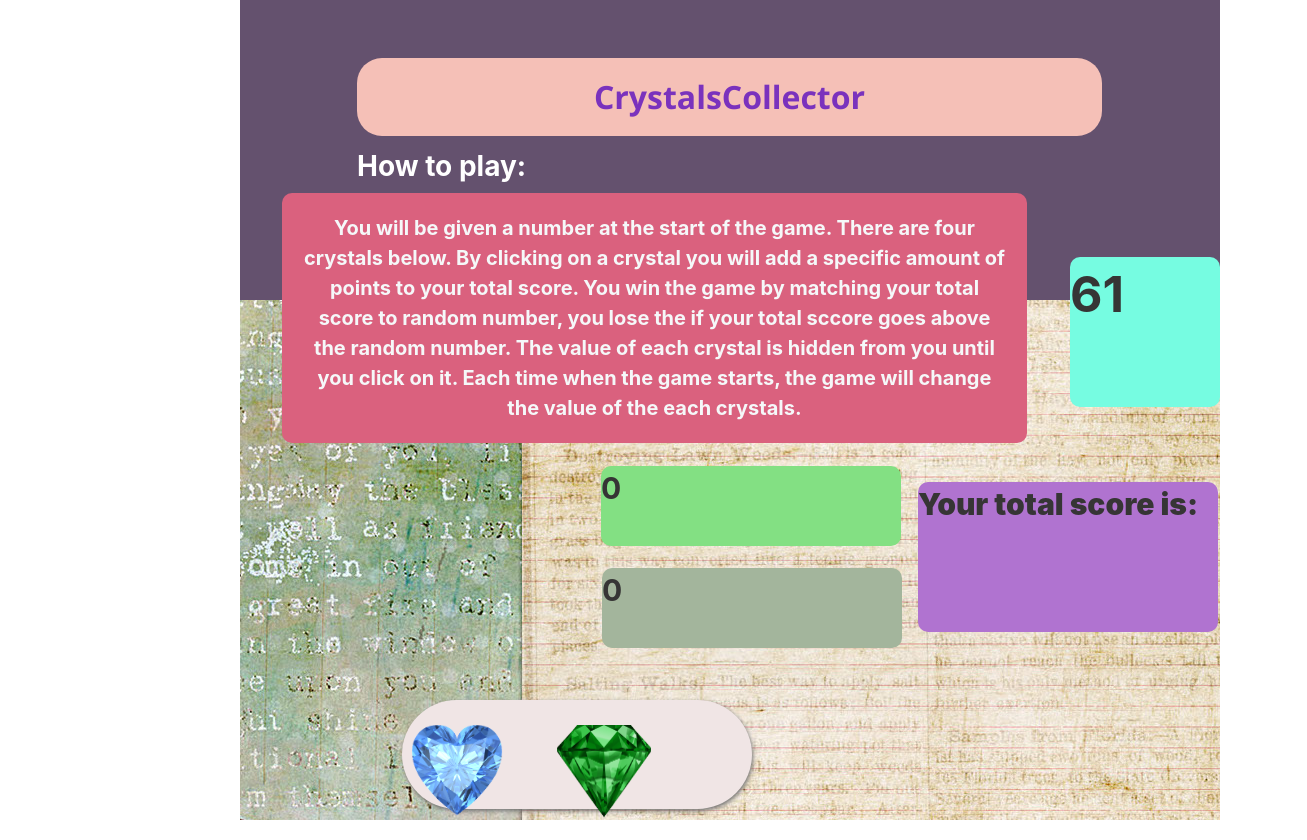
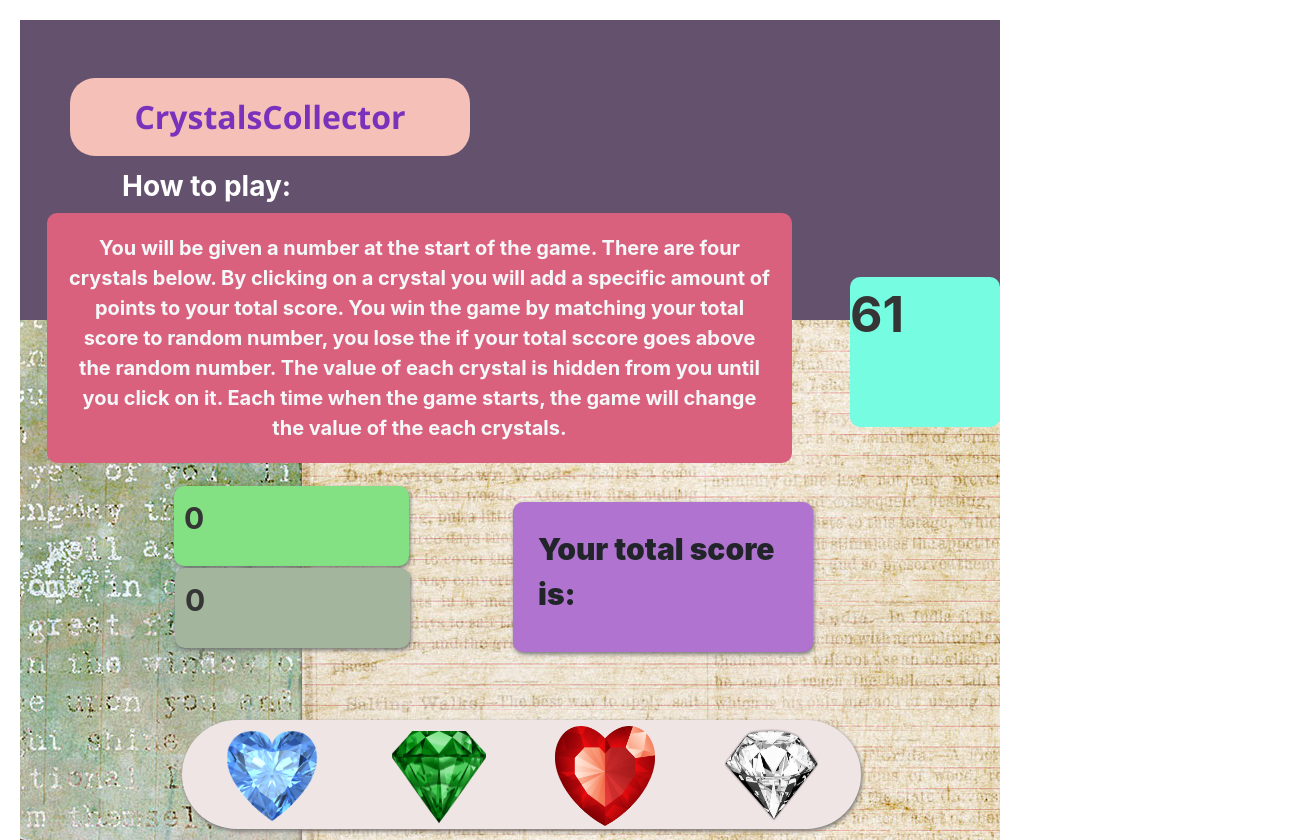
Before and after one commit to ebacerra/unit-4-game, a plain HTML site: page index.html in a window 1280 px wide. Shown: the top 840 px of the page, 1307 px wide, since content can reach past the window. Drawn offline with nearby package versions, Linux system fonts and the light colour scheme.

Commit message:
another update

```diff
--- a/assets/css/style.css
+++ b/assets/css/style.css
@@ -1,13 +1,14 @@
 body {
   width: 980px;
-  /* background-image: url("../images/brick-wall.jpeg");
-    background-repeat: no-repeat; */
+  align-self: auto;
+  margin: 20px;
 }
 .content {
-  max-width: 500px;
-  margin: auto;
+    align-self: auto;
+    width: 980px;
+    height: 822px;
 }
-.container {
+.head-container {
   width: 980px;
   height: 300px;
   background-color: #64516e;
@@ -20,10 +21,9 @@ body {
   background-image: url("../images/Patterns.jpg");
 }
 .titleBox {
-  border-radius: 40px;
-  position: relative;
-  left: 102px;
-  top: 58px;
+    position: relative;
+    left: 50px;
+    top: 58px;
 }
 h3 {
   position: relative;
@@ -40,7 +40,7 @@ h3 {
 
 h2 {
   align-content: center;
-  width: 745px;
+  width: 400px;
   text-align: center;
   margin-right: 20px;
   position: relative;
@@ -66,9 +66,7 @@ p {
 
 #matchingTotal {
   position: relative;
-  display: flex;
-  color: rgb(54, 53, 53);
-  left: 678px;
+  left: 493px;
   top: 32px;
   width: 300px;
   height: 150px;
@@ -76,35 +74,39 @@ p {
   font-size: 30px;
   font-weight: bold;
   border-radius: 10px;
+  padding: 25px;
+  box-shadow: 1px 2px 4px rgba(113, 113, 113, 0.99);
 }
 
 #wintotal {
   position: relative;
-  display: flex;
   color: rgb(54, 53, 53);
   font-size: 30px;
   font-weight: bold;
-  left: 361px;
+  left: 154px;
   top: -354px;
-  width: 300px;
+  width: 235px;
   height: 80px;
   background-color: rgb(131, 224, 131);
   border-radius: 10px;
+  padding: 10px;
+  box-shadow: 1px 2px 4px rgba(113, 113, 113, 0.99);
 }
 #lose {
-  display: inline;
   color: rgb(54, 53, 53);
   bottom: 200px;
   position: absolute;
-  left: 602px;
+  left: 175px;
   top: 568px;
-  width: 300px;
+  width: 235px;
   height: 80px;
   background-color: rgb(163, 181, 156);
   bottom: 175px;
   font-size: 30px;
   font-weight: bold;
   border-radius: 10px;
+  padding: 10px;
+  box-shadow: 1px 2px 4px rgba(113, 113, 113, 0.99);
 }
 #random2 {
   position: relative;
@@ -153,25 +155,24 @@ p {
   box-shadow: 1px 2px 4px rgba(113, 113, 113, 0.99);
 }
 
-@media screen and (min-width: 980px) {
-  .content {
-    align-content: center;
-  }
-}
-
-@media screen and (min-width: 660px) {
+@media (min-width: 980px) {
   .content {
     align-content: center;
   }
   .multibuts {
     align-content: center;
-    width: 350px;
+}
+
+@media (min-width: 660px) {
+  .content {
+    align-content: center;
   }
   .button {
     align-content: center;
   }
+
 }
-@media screen and (min-width: 480px) {
+/* @media (min-width: 480px) {
   .content {
     align-content: center;
   }
@@ -182,5 +183,4 @@ p {
   .button {
     align-content: center;
     margin: 15px;
-  }
-}
+  } */
--- a/index.html
+++ b/index.html
@@ -21,8 +21,8 @@
   </head>
 
   <body>
-    <div class="content">
-      <div class="container max-auto">
+    <div class="content max-auto">
+      <div class="head-container max-auto">
         <div class="titleBox max-auto">
           <h2>
             <strong>CrystalsCollector</strong>
```
